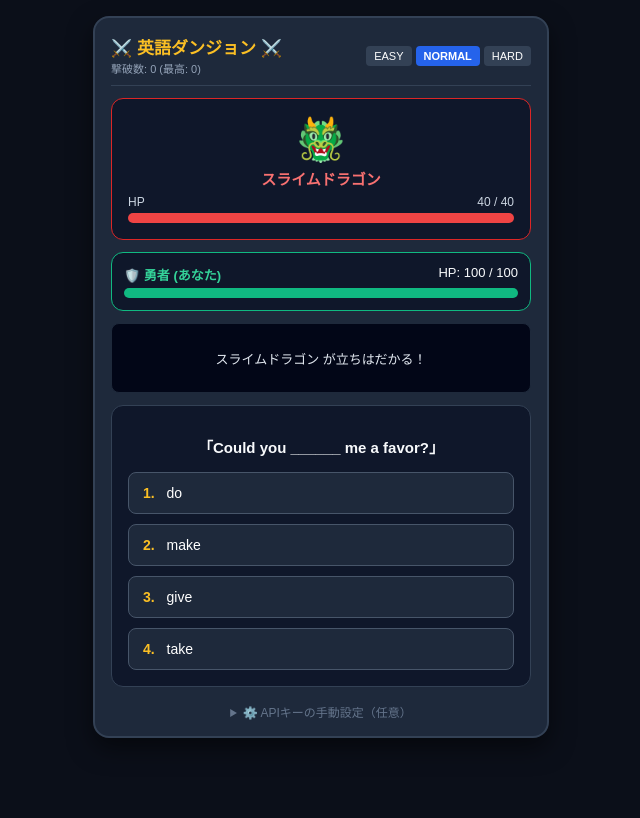
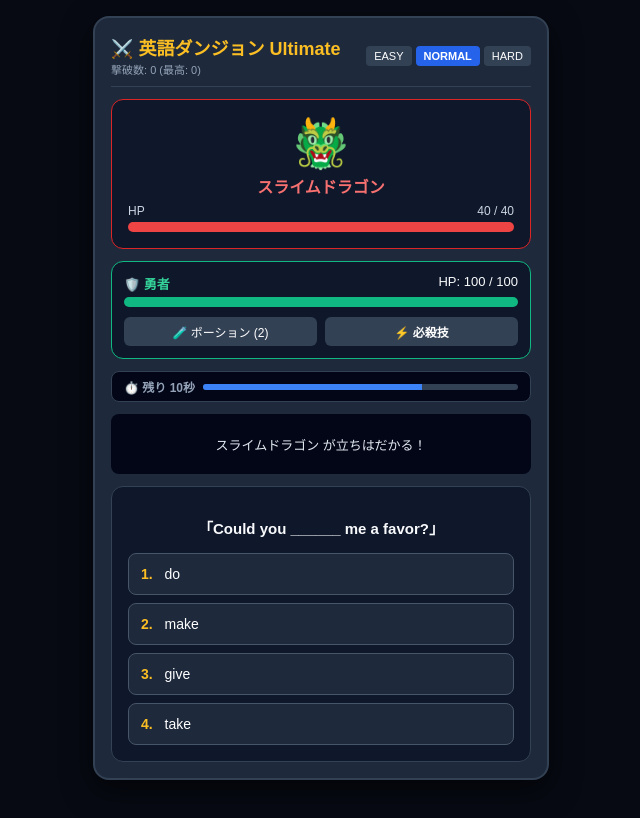
Before and after one commit to desrow9999-lang/english-dungeon, a Next.js app: page / in a window 1280 px wide. Shown: the top 818 px of the page, without its empty margins (319-959 px from the left). Built offline with nearby package versions, Linux system fonts and the light colour scheme; no server answers.

Commit message:
Update page.tsx

```diff
--- a/app/page.tsx
+++ b/app/page.tsx
@@ -1,6 +1,6 @@
 "use client";
 
-import { useState, useEffect } from "react";
+import { useState, useEffect, useRef } from "react";
 
 type Quiz = {
   question: string;
@@ -11,97 +11,94 @@ type Quiz = {
 
 type Level = "easy" | "normal" | "hard";
 
-// 難易度別・内蔵クイズデータベース
+// Web Audio APIによるレトロ効果音合成エンジン（外部音声ファイル不要）
+const playSE = (type: "hit" | "critical" | "damage" | "heal" | "win" | "lose") => {
+  if (typeof window === "undefined") return;
+  try {
+    const AudioCtx = window.AudioContext || (window as any).webkitAudioContext;
+    if (!AudioCtx) return;
+    const ctx = new AudioCtx();
+    const osc = ctx.createOscillator();
+    const gain = ctx.createGain();
+    osc.connect(gain);
+    gain.connect(ctx.destination);
+
+    const now = ctx.currentTime;
+    if (type === "hit") {
+      osc.type = "square";
+      osc.frequency.setValueAtTime(300, now);
+      osc.frequency.exponentialRampToValueAtTime(150, now + 0.1);
+      gain.gain.setValueAtTime(0.1, now);
+      gain.gain.linearRampToValueAtTime(0.01, now + 0.1);
+      osc.start(now);
+      osc.stop(now + 0.1);
+    } else if (type === "critical") {
+      osc.type = "sawtooth";
+      osc.frequency.setValueAtTime(400, now);
+      osc.frequency.exponentialRampToValueAtTime(900, now + 0.2);
+      gain.gain.setValueAtTime(0.15, now);
+      gain.gain.linearRampToValueAtTime(0.01, now + 0.2);
+      osc.start(now);
+      osc.stop(now + 0.2);
+    } else if (type === "damage") {
+      osc.type = "sawtooth";
+      osc.frequency.setValueAtTime(120, now);
+      osc.frequency.linearRampToValueAtTime(50, now + 0.25);
+      gain.gain.setValueAtTime(0.2, now);
+      gain.gain.linearRampToValueAtTime(0.01, now + 0.25);
+      osc.start(now);
+      osc.stop(now + 0.25);
+    } else if (type === "heal") {
+      osc.type = "sine";
+      osc.frequency.setValueAtTime(400, now);
+      osc.frequency.exponentialRampToValueAtTime(800, now + 0.3);
+      gain.gain.setValueAtTime(0.1, now);
+      gain.gain.linearRampToValueAtTime(0.01, now + 0.3);
+      osc.start(now);
+      osc.stop(now + 0.3);
+    } else if (type === "win") {
+      osc.type = "triangle";
+      osc.frequency.setValueAtTime(523.25, now);
+      osc.frequency.setValueAtTime(659.25, now + 0.1);
+      osc.frequency.setValueAtTime(783.99, now + 0.2);
+      gain.gain.setValueAtTime(0.15, now);
+      gain.gain.linearRampToValueAtTime(0.01, now + 0.4);
+      osc.start(now);
+      osc.stop(now + 0.4);
+    } else if (type === "lose") {
+      osc.type = "sawtooth";
+      osc.frequency.setValueAtTime(300, now);
+      osc.frequency.linearRampToValueAtTime(100, now + 0.5);
+      gain.gain.setValueAtTime(0.2, now);
+      gain.gain.linearRampToValueAtTime(0.01, now + 0.5);
+      osc.start(now);
+      osc.stop(now + 0.5);
+    }
+  } catch {
+    // ブラウザの自動再生制限制限対策
+  }
+};
+
 const QUIZ_DATABASE: Record<Level, Quiz[]> = {
   easy: [
-    {
-      question: "「She is ______ about her new job.」",
-      options: ["excited", "excite", "exciting", "excitedly"],
-      answerIndex: 0,
-      explanation: "人の感情を表す場合は過去分詞「excited」を使います。"
-    },
-    {
-      question: "「Thank you for ______ me.」",
-      options: ["helping", "help", "helped", "helps"],
-      answerIndex: 0,
-      explanation: "前置詞 for の後ろには動名詞(ing)を置きます。"
-    },
-    {
-      question: "「I usually go to school ______ bus.」",
-      options: ["by", "on", "in", "with"],
-      answerIndex: 0,
-      explanation: "交通手段を表す時は「by + 乗り物」を使います。"
-    },
-    {
-      question: "「He ______ tennis every Sunday.」",
-      options: ["plays", "play", "playing", "played"],
-      answerIndex: 0,
-      explanation: "主語が三人称単数（He）で現在の習慣なので「plays」になります。"
-    },
-    {
-      question: "「Look ______ that beautiful painting!」",
-      options: ["at", "on", "in", "for"],
-      answerIndex: 0,
-      explanation: "「～を見る」は look at を使います。"
-    }
+    { question: "「She is ______ about her new job.」", options: ["excited", "excite", "exciting", "excitedly"], answerIndex: 0, explanation: "人の感情は過去分詞「excited」を用います。" },
+    { question: "「Thank you for ______ me.」", options: ["helping", "help", "helped", "helps"], answerIndex: 0, explanation: "前置詞 for の後ろは動名詞(ing)になります。" },
+    { question: "「I usually go to school ______ bus.」", options: ["by", "on", "in", "with"], answerIndex: 0, explanation: "交通手段は「by + 乗り物」で表します。" },
+    { question: "「He ______ tennis every Sunday.」", options: ["plays", "play", "playing", "played"], answerIndex: 0, explanation: "三人称単数現在の主語 He には「plays」を使います。" },
+    { question: "「Look ______ that beautiful painting!」", options: ["at", "on", "in", "for"], answerIndex: 0, explanation: "「～を見る」は look at を使います。" }
   ],
   normal: [
-    {
-      question: "「I am looking forward to ______ you.」",
-      options: ["seeing", "see", "seen", "saw"],
-      answerIndex: 0,
-      explanation: "look forward to の to は前置詞なので動名詞(ing)が続きます。"
-    },
-    {
-      question: "「Could you ______ me a favor?」",
-      options: ["do", "make", "give", "take"],
-      answerIndex: 0,
-      explanation: "「お願いを聞いてくれますか」は do me a favor と言います。"
-    },
-    {
-      question: "「It depends ______ the weather.」",
-      options: ["on", "in", "at", "to"],
-      answerIndex: 0,
-      explanation: "depend on ～ で「～次第だ / ～による」という意味になります。"
-    },
-    {
-      question: "「If I ______ rich, I would buy a yacht.」",
-      options: ["were", "am", "will be", "have been"],
-      answerIndex: 0,
-      explanation: "仮定法過去では主語に関わらず be動詞に「were」を使います。"
-    },
-    {
-      question: "「She has been studying English ______ 3 years.」",
-      options: ["for", "since", "during", "while"],
-      answerIndex: 0,
-      explanation: "期間（3年間）を表す場合は「for」を用います。"
-    }
+    { question: "「I am looking forward to ______ you.」", options: ["seeing", "see", "seen", "saw"], answerIndex: 0, explanation: "look forward to の to は前置詞なので動名詞(ing)が続きます。" },
+    { question: "「Could you ______ me a favor?」", options: ["do", "make", "give", "take"], answerIndex: 0, explanation: "「お願いを聞いてくれますか」は do me a favor です。" },
+    { question: "「It depends ______ the weather.」", options: ["on", "in", "at", "to"], answerIndex: 0, explanation: "depend on ～ で「～次第だ」の意味になります。" },
+    { question: "「If I ______ rich, I would buy a yacht.」", options: ["were", "am", "will be", "have been"], answerIndex: 0, explanation: "仮定法過去では be動詞に「were」を用います。" },
+    { question: "「She has been studying English ______ 3 years.」", options: ["for", "since", "during", "while"], answerIndex: 0, explanation: "期間（3年間）を表す場合は「for」を使います。" }
   ],
   hard: [
-    {
-      question: "「Hardly had I arrived ______ the rain started.」",
-      options: ["when", "than", "after", "before"],
-      answerIndex: 0,
-      explanation: "Hardly ... when ~ で「～するとすぐに…した」という構文です。"
-    },
-    {
-      question: "「The proposal was rejected as it was ______ unreasonable.」",
-      options: ["utterly", "highly", "deeply", "strongly"],
-      answerIndex: 0,
-      explanation: "unreasonable（理不尽な）を強調する副詞は「utterly（まったく）」が最適です。"
-    },
-    {
-      question: "「He insisted that the meeting ______ postponed.」",
-      options: ["be", "is", "was", "will be"],
-      answerIndex: 0,
-      explanation: "提案・要求を表す動詞（insist）の後のthat節では動詞の原形（仮定法現在）を使います。"
-    },
-    {
-      question: "「______ for your advice, I would have failed.」",
-      options: ["Had it not been", "If it were not", "Were it not", "If not"],
-      answerIndex: 0,
-      explanation: "「Had it not been for ～」は「もし～がなかったら」の仮定法過去完了倒置形です。"
-    }
+    { question: "「Hardly had I arrived ______ the rain started.」", options: ["when", "than", "after", "before"], answerIndex: 0, explanation: "Hardly ... when ~ で「～するとすぐに…した」となります。" },
+    { question: "「The proposal was rejected as it was ______ unreasonable.」", options: ["utterly", "highly", "deeply", "strongly"], answerIndex: 0, explanation: "unreasonable（理不尽な）を強調する副詞は「utterly（まったく）」です。" },
+    { question: "「He insisted that the meeting ______ postponed.」", options: ["be", "is", "was", "will be"], answerIndex: 0, explanation: "提案・要求を表す動詞のthat節内では動詞の原形（仮定法現在）を用います。" },
+    { question: "「______ for your advice, I would have failed.」", options: ["Had it not been", "If it were not", "Were it not", "If not"], answerIndex: 0, explanation: "「Had it not been for ～」は「もし～がなかったら」の仮定法過去完了倒置形です。" }
   ]
 };
 
@@ -109,7 +106,9 @@ const MONSTERS = [
   { name: "スライムドラゴン", emoji: "🐲", maxHp: 40 },
   { name: "ダークナイト", emoji: "⚔️", maxHp: 60 },
   { name: "魔導デーモン", emoji: "👿", maxHp: 80 },
-  { name: "終界の魔王", emoji: "👑", maxHp: 100 }
+  { name: "終界の魔王", emoji: "👑", maxHp: 100 },
+  { name: "幻影の邪神", emoji: "👁️", maxHp: 130 },
+  { name: "究極神ドラゴン", emoji: "🐉", maxHp: 180 }
 ];
 
 export default function Home() {
@@ -124,38 +123,80 @@ export default function Home() {
   const [killCount, setKillCount] = useState(0);
   const [highScore, setHighScore] = useState(0);
 
+  // アイテム・スキル
+  const [potions, setPotions] = useState(2);
+  const [specialReady, setSpecialReady] = useState(false);
+
+  // タイマー
+  const [timeLeft, setTimeLeft] = useState(15);
+  const timerRef = useRef<NodeJS.Timeout | null>(null);
+
   const [quiz, setQuiz] = useState<Quiz | null>(null);
   const [loading, setLoading] = useState<boolean>(false);
   const [message, setMessage] = useState("ダンジョンに潜入した！");
   const [gameState, setGameState] = useState<"playing" | "victory" | "gameover">("playing");
   const [isShaking, setIsShaking] = useState(false);
 
-  // 初期読み込み
   useEffect(() => {
     const envKey = process.env.NEXT_PUBLIC_GEMINI_API_KEY;
     const savedKey = localStorage.getItem("user_gemini_api_key");
     const activeKey = envKey || savedKey || "";
-    if (activeKey) {
-      setApiKey(activeKey);
-    }
+    if (activeKey) setApiKey(activeKey);
+
     const savedScore = localStorage.getItem("dungeon_high_score");
     if (savedScore) setHighScore(parseInt(savedScore, 10));
 
     fetchNextQuiz(activeKey, "normal");
   }, []);
 
-  const handleSaveKey = () => {
-    const key = inputKey.trim();
-    localStorage.setItem("user_gemini_api_key", key);
-    setApiKey(key);
-    fetchNextQuiz(key, level);
+  // カウントダウンタイマー処理
+  useEffect(() => {
+    if (gameState !== "playing" || loading || !quiz) return;
+
+    setTimeLeft(15);
+    if (timerRef.current) clearInterval(timerRef.current);
+
+    timerRef.current = setInterval(() => {
+      setTimeLeft((prev) => {
+        if (prev <= 1) {
+          clearInterval(timerRef.current!);
+          handleTimeOut();
+          return 0;
+        }
+        return prev - 1;
+      });
+    }, 1000);
+
+    return () => {
+      if (timerRef.current) clearInterval(timerRef.current);
+    };
+  }, [quiz, gameState, loading]);
+
+  const handleTimeOut = () => {
+    playSE("damage");
+    triggerShake();
+    setCombo(0);
+    setSpecialReady(false);
+
+    const nextPlayerHp = Math.max(0, playerHp - 25);
+    setPlayerHp(nextPlayerHp);
+
+    if (nextPlayerHp <= 0) {
+      setGameState("gameover");
+      playSE("lose");
+      setMessage("💀 タイムオーバー！敵の痛恨の一撃で力尽きた…");
+      return;
+    }
+
+    setMessage("⏱️ タイムオーバー！ 敵から25ダメージ！");
+    fetchNextQuiz(apiKey, level);
   };
 
   const currentMonster = MONSTERS[monsterIndex % MONSTERS.length];
 
   const fetchNextQuiz = async (keyToUse: string, currentLevel: Level) => {
     setLoading(true);
-    setMessage("呪文を唱え中…（クイズ生成中）");
+    setMessage("呪文を解析中…（クイズ生成中）");
 
     if (!keyToUse) {
       useFallbackQuiz(currentLevel);
@@ -182,12 +223,12 @@ export default function Home() {
         }
       );
 
-      if (!res.ok) throw new Error("API Limit or Error");
+      if (!res.ok) throw new Error("API Limit");
 
       const data = await res.json();
       const generatedQuiz = JSON.parse(data.candidates[0].content.parts[0].text);
       setQuiz(generatedQuiz);
-      setMessage(`${currentMonster.name} が現れた！`);
+      setMessage(`${currentMonster.name} が立ちはだかる！`);
     } catch {
       useFallbackQuiz(currentLevel);
     } finally {
@@ -209,26 +250,30 @@ export default function Home() {
 
   const handleAnswer = (index: number) => {
     if (gameState !== "playing" || !quiz) return;
+    if (timerRef.current) clearInterval(timerRef.current);
 
     if (index === quiz.answerIndex) {
       triggerShake();
       const nextCombo = combo + 1;
       setCombo(nextCombo);
 
-      // クリティカル攻撃（コンボ倍率）
+      if (nextCombo >= 3) setSpecialReady(true);
+
       let damage = 15;
-      let extraMsg = "";
-      if (nextCombo >= 3) {
+      let isCrit = nextCombo >= 3;
+
+      if (isCrit) {
         damage = 30;
-        extraMsg = "🔥 クリティカルヒット！";
-        setPlayerHp((prev) => Math.min(100, prev + 10)); // HP微回復
+        playSE("critical");
+      } else {
+        playSE("hit");
       }
 
       const nextEnemyHp = Math.max(0, enemyHp - damage);
       setEnemyHp(nextEnemyHp);
 
       if (nextEnemyHp <= 0) {
-        // モンスター撃破！
+        playSE("win");
         const newKillCount = killCount + 1;
         setKillCount(newKillCount);
         if (newKillCount > highScore) {
@@ -236,7 +281,7 @@ export default function Home() {
           localStorage.setItem("dungeon_high_score", newKillCount.toString());
         }
 
-        setMessage(`💥 ${currentMonster.name} を撃破した！次の階層へ進む…`);
+        setMessage(`💥 ${currentMonster.name} を撃破！次なる強敵のもとへ…`);
         setTimeout(() => {
           const nextIdx = monsterIndex + 1;
           setMonsterIndex(nextIdx);
@@ -246,22 +291,66 @@ export default function Home() {
         return;
       }
 
-      setMessage(`⭕️ 正解！${damage}ダメージ！ ${extraMsg}`);
+      setMessage(`⭕️ 正解！ ${damage}ダメージを与えた！`);
       fetchNextQuiz(apiKey, level);
     } else {
+      playSE("damage");
       triggerShake();
       setCombo(0);
+      setSpecialReady(false);
       const nextPlayerHp = Math.max(0, playerHp - 20);
       setPlayerHp(nextPlayerHp);
 
       if (nextPlayerHp <= 0) {
         setGameState("gameover");
+        playSE("lose");
         setMessage("💀 あなたは力尽きてしまった…");
         return;
       }
 
-      setMessage(`❌ 痛恨のミス！ 20ダメージを受けた！ (${quiz.explanation})`);
+      setMessage(`❌ 不正解！ 20ダメージ！ (${quiz.explanation})`);
     }
+  };
+
+  // アイテム：ポーション
+  const usePotion = () => {
+    if (potions <= 0 || playerHp >= 100) return;
+    playSE("heal");
+    setPotions((prev) => prev - 1);
+    setPlayerHp((prev) => Math.min(100, prev + 40));
+    setMessage("🧪 ポーションを使用！ HPが40回復した！");
+  };
+
+  // スキル：必殺技
+  const useSpecialAttack = () => {
+    if (!specialReady || gameState !== "playing") return;
+    playSE("critical");
+    triggerShake();
+    setSpecialReady(false);
+
+    const damage = 50;
+    const nextEnemyHp = Math.max(0, enemyHp - damage);
+    setEnemyHp(nextEnemyHp);
+
+    if (nextEnemyHp <= 0) {
+      playSE("win");
+      const newKillCount = killCount + 1;
+      setKillCount(newKillCount);
+      if (newKillCount > highScore) {
+        setHighScore(newKillCount);
+        localStorage.setItem("dungeon_high_score", newKillCount.toString());
+      }
+      setMessage(`⚡ 必殺「アルティメットスラッシュ」！ 50ダメージで撃破！`);
+      setTimeout(() => {
+        const nextIdx = monsterIndex + 1;
+        setMonsterIndex(nextIdx);
+        setEnemyHp(MONSTERS[nextIdx % MONSTERS.length].maxHp);
+        fetchNextQuiz(apiKey, level);
+      }, 1200);
+      return;
+    }
+
+    setMessage(`⚡ 必殺「アルティメットスラッシュ」！ 50の超極大ダメージ！`);
   };
 
   const handleLevelChange = (newLevel: Level) => {
@@ -275,16 +364,18 @@ export default function Home() {
     setPlayerHp(100);
     setCombo(0);
     setKillCount(0);
+    setPotions(2);
+    setSpecialReady(false);
     setGameState("playing");
-    setMessage("新たなダンジョンに挑戦！");
+    setMessage("新たな冒険が始まった！");
     fetchNextQuiz(apiKey, level);
   };
 
   return (
-    <main style={{ minHeight: "100vh", backgroundColor: "#0b0f19", color: "#f8fafc", padding: "16px", fontFamily: "sans-serif" }}>
+    <main style={{ minHeight: "100vh", backgroundColor: "#070a13", color: "#f8fafc", padding: "16px", fontFamily: "sans-serif" }}>
       <style>{`
         @keyframes shake {
-          0% { transform: translate(1px, 1px) rotate(0deg); }
+          0% { transform: translate(2px, 2px) rotate(0deg); }
           20% { transform: translate(-3px, 0px) rotate(-1deg); }
           40% { transform: translate(3px, 2px) rotate(1deg); }
           60% { transform: translate(-3px, 1px) rotate(0deg); }
@@ -294,11 +385,11 @@ export default function Home() {
         .shake-effect { animation: shake 0.4s; }
       `}</style>
 
-      <div style={{ maxWidth: "420px", margin: "0 auto", backgroundColor: "#1e293b", padding: "16px", borderRadius: "16px", border: "2px solid #334155", boxShadow: "0 10px 25px rgba(0,0,0,0.5)" }}>
-        {/* ヘッダー情報 */}
+      <div style={{ maxWidth: "420px", margin: "0 auto", backgroundColor: "#1e293b", padding: "16px", borderRadius: "16px", border: "2px solid #334155", boxShadow: "0 10px 30px rgba(0,0,0,0.6)" }}>
+        {/* ヘッダー */}
         <div style={{ display: "flex", justifyContent: "space-between", alignItems: "center", marginBottom: "12px", borderBottom: "1px solid #334155", paddingBottom: "8px" }}>
           <div>
-            <h1 style={{ color: "#fbbf24", fontSize: "17px", margin: 0, fontWeight: "bold" }}>⚔️ 英語ダンジョン ⚔️</h1>
+            <h1 style={{ color: "#fbbf24", fontSize: "18px", margin: 0, fontWeight: "bold" }}>⚔️ 英語ダンジョン Ultimate</h1>
             <span style={{ fontSize: "11px", color: "#94a3b8" }}>撃破数: {killCount} (最高: {highScore})</span>
           </div>
           <div style={{ display: "flex", gap: "4px" }}>
@@ -323,10 +414,10 @@ export default function Home() {
           </div>
         </div>
 
-        {/* モンスター表示エリア */}
-        <div className={isShaking ? "shake-effect" : ""} style={{ backgroundColor: "#0f172a", padding: "16px", borderRadius: "12px", marginBottom: "12px", border: "1px solid #dc2626", textAlign: "center" }}>
-          <div style={{ fontSize: "42px", marginBottom: "4px" }}>{currentMonster.emoji}</div>
-          <div style={{ fontWeight: "bold", fontSize: "15px", color: "#f87171", marginBottom: "6px" }}>{currentMonster.name}</div>
+        {/* モンスター表示 */}
+        <div className={isShaking ? "shake-effect" : ""} style={{ backgroundColor: "#0f172a", padding: "16px", borderRadius: "12px", marginBottom: "12px", border: "1px solid #dc2626", textAlign: "center", position: "relative" }}>
+          <div style={{ fontSize: "48px", marginBottom: "2px" }}>{currentMonster.emoji}</div>
+          <div style={{ fontWeight: "bold", fontSize: "16px", color: "#f87171", marginBottom: "6px" }}>{currentMonster.name}</div>
           <div style={{ display: "flex", justifyContent: "space-between", fontSize: "12px", marginBottom: "4px", color: "#cbd5e1" }}>
             <span>HP</span>
             <span>{enemyHp} / {currentMonster.maxHp}</span>
@@ -336,47 +427,93 @@ export default function Home() {
           </div>
         </div>
 
-        {/* プレイヤーHP ＆ コンボメーター */}
+        {/* プレイヤー＆アイテムバー */}
         <div style={{ backgroundColor: "#0f172a", padding: "12px", borderRadius: "12px", marginBottom: "12px", border: "1px solid #10b981" }}>
           <div style={{ display: "flex", justifyContent: "space-between", fontSize: "13px", marginBottom: "4px" }}>
-            <span style={{ fontWeight: "bold", color: "#34d399" }}>🛡️ 勇者 (あなた)</span>
-            <span style={{ color: "#fbbf24", fontWeight: "bold" }}>{combo > 1 ? `🔥 ${combo} COMBO!` : ""}</span>
+            <span style={{ fontWeight: "bold", color: "#34d399" }}>🛡️ 勇者</span>
+            <span style={{ color: "#fbbf24", fontWeight: "bold" }}>{combo > 1 ? `🔥 ${combo} COMBO` : ""}</span>
             <span>HP: {playerHp} / 100</span>
           </div>
-          <div style={{ width: "100%", backgroundColor: "#334155", height: "10px", borderRadius: "5px", overflow: "hidden" }}>
+          <div style={{ width: "100%", backgroundColor: "#334155", height: "10px", borderRadius: "5px", overflow: "hidden", marginBottom: "10px" }}>
             <div style={{ width: `${playerHp}%`, backgroundColor: "#10b981", height: "100%", transition: "all 0.3s" }} />
+          </div>
+
+          {/* アイテム・スキルコマンド */}
+          <div style={{ display: "flex", gap: "8px" }}>
+            <button
+              onClick={usePotion}
+              disabled={potions <= 0 || playerHp >= 100}
+              style={{
+                flex: 1,
+                padding: "6px",
+                fontSize: "12px",
+                borderRadius: "6px",
+                border: "none",
+                backgroundColor: potions > 0 && playerHp < 100 ? "#059669" : "#334155",
+                color: "#fff",
+                cursor: potions > 0 ? "pointer" : "default"
+              }}
+            >
+              🧪 ポーション ({potions})
+            </button>
+            <button
+              onClick={useSpecialAttack}
+              disabled={!specialReady}
+              style={{
+                flex: 1,
+                padding: "6px",
+                fontSize: "12px",
+                borderRadius: "6px",
+                border: "none",
+                backgroundColor: specialReady ? "#d97706" : "#334155",
+                color: "#fff",
+                fontWeight: "bold",
+                cursor: specialReady ? "pointer" : "default"
+              }}
+            >
+              ⚡ 必殺技 {specialReady ? "READY!" : ""}
+            </button>
           </div>
         </div>
 
+        {/* 制限時間タイマーバー */}
+        {gameState === "playing" && quiz && !loading && (
+          <div style={{ display: "flex", alignItems: "center", gap: "8px", marginBottom: "12px", backgroundColor: "#020617", padding: "6px 12px", borderRadius: "8px", border: "1px solid #334155" }}>
+            <span style={{ fontSize: "12px", color: timeLeft <= 5 ? "#ef4444" : "#94a3b8", fontWeight: "bold" }}>⏱️ 残り {timeLeft}秒</span>
+            <div style={{ flex: 1, backgroundColor: "#334155", height: "6px", borderRadius: "3px", overflow: "hidden" }}>
+              <div style={{ width: `${(timeLeft / 15) * 100}%`, backgroundColor: timeLeft <= 5 ? "#ef4444" : "#3b82f6", height: "100%", transition: "all 1s linear" }} />
+            </div>
+          </div>
+        )}
+
         {/* メッセージログ */}
-        <div style={{ backgroundColor: "#020617", padding: "12px", borderRadius: "8px", marginBottom: "12px", textAlign: "center", minHeight: "44px", fontSize: "13px", display: "flex", alignItems: "center", justifyContent: "center", color: "#e2e8f0", border: "1px solid #1e293b" }}>
+        <div style={{ backgroundColor: "#020617", padding: "10px", borderRadius: "8px", marginBottom: "12px", textAlign: "center", minHeight: "40px", fontSize: "13px", display: "flex", alignItems: "center", justifyContent: "center", color: "#e2e8f0" }}>
           {message}
         </div>
 
-        {/* クイズ・操作エリア */}
+        {/* クイズ領域 */}
         {gameState === "playing" && (
           <div style={{ backgroundColor: "#0f172a", padding: "16px", borderRadius: "12px", border: "1px solid #334155" }}>
             {loading ? (
-              <p style={{ textAlign: "center", color: "#94a3b8", padding: "20px 0" }}>⚡ クイズを解読中…</p>
+              <p style={{ textAlign: "center", color: "#94a3b8", padding: "20px 0" }}>⚡ AIが高度な呪文を詠唱中…</p>
             ) : quiz ? (
               <>
                 <p style={{ fontWeight: "bold", fontSize: "15px", marginBottom: "14px", textAlign: "center", lineHeight: "1.4" }}>{quiz.question}</p>
-                <div style={{ display: "flex", flexDirection: "column", gap: "10px" }}>
+                <div style={{ display: "flex", flexDirection: "column", gap: "8px" }}>
                   {quiz.options.map((option, idx) => (
                     <button
                       key={idx}
                       onClick={() => handleAnswer(idx)}
                       style={{
                         width: "100%",
-                        padding: "12px 14px",
+                        padding: "12px",
                         backgroundColor: "#1e293b",
                         color: "#fff",
                         border: "1px solid #475569",
                         borderRadius: "8px",
                         textAlign: "left",
                         fontSize: "14px",
-                        cursor: "pointer",
-                        transition: "all 0.1s active"
+                        cursor: "pointer"
                       }}
                     >
                       <span style={{ color: "#fbbf24", fontWeight: "bold", marginRight: "8px" }}>{idx + 1}.</span> {option}
@@ -388,7 +525,7 @@ export default function Home() {
           </div>
         )}
 
-        {/* ゲームオーバー・勝利リトライ */}
+        {/* リトライボタン */}
         {gameState !== "playing" && (
           <button
             onClick={handleReset}
@@ -407,21 +544,6 @@ export default function Home() {
             🔄 復活して再挑戦する
           </button>
         )}
-
-        {/* アコーディオン風キー設定（下部に配置） */}
-        <details style={{ marginTop: "16px", fontSize: "12px", color: "#64748b" }}>
-          <summary style={{ cursor: "pointer", textAlign: "center" }}>⚙️ APIキーの手動設定（任意）</summary>
-          <div style={{ marginTop: "8px", display: "flex", gap: "6px" }}>
-            <input
-              type="password"
-              placeholder="APIキーを入力"
-              value={inputKey}
-              onChange={(e) => setInputKey(e.target.value)}
-              style={{ flex: 1, padding: "8px", borderRadius: "4px", border: "1px solid #475569", backgroundColor: "#0f172a", color: "#fff" }}
-            />
-            <button onClick={handleSaveKey} style={{ padding: "8px 12px", backgroundColor: "#2563eb", color: "#fff", border: "none", borderRadius: "4px", cursor: "pointer" }}>保存</button>
-          </div>
-        </details>
       </div>
     </main>
   );
```
